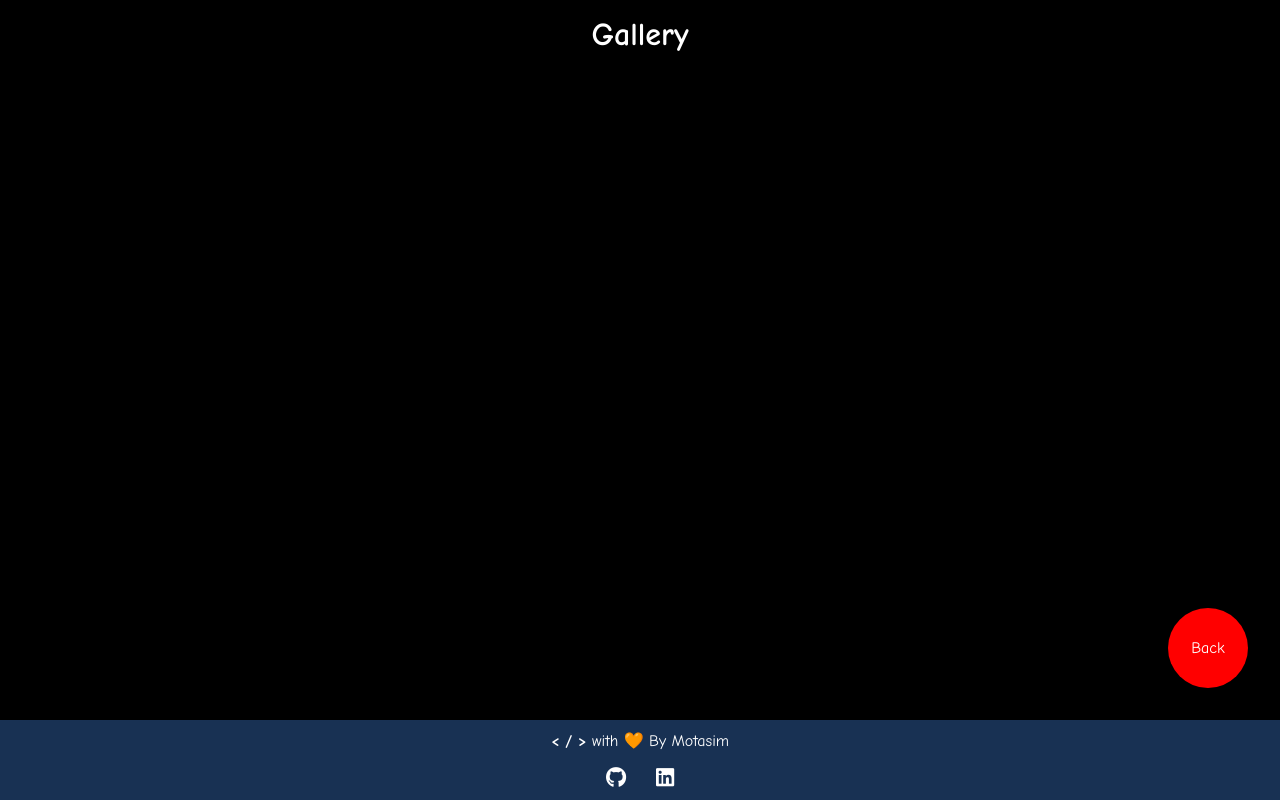
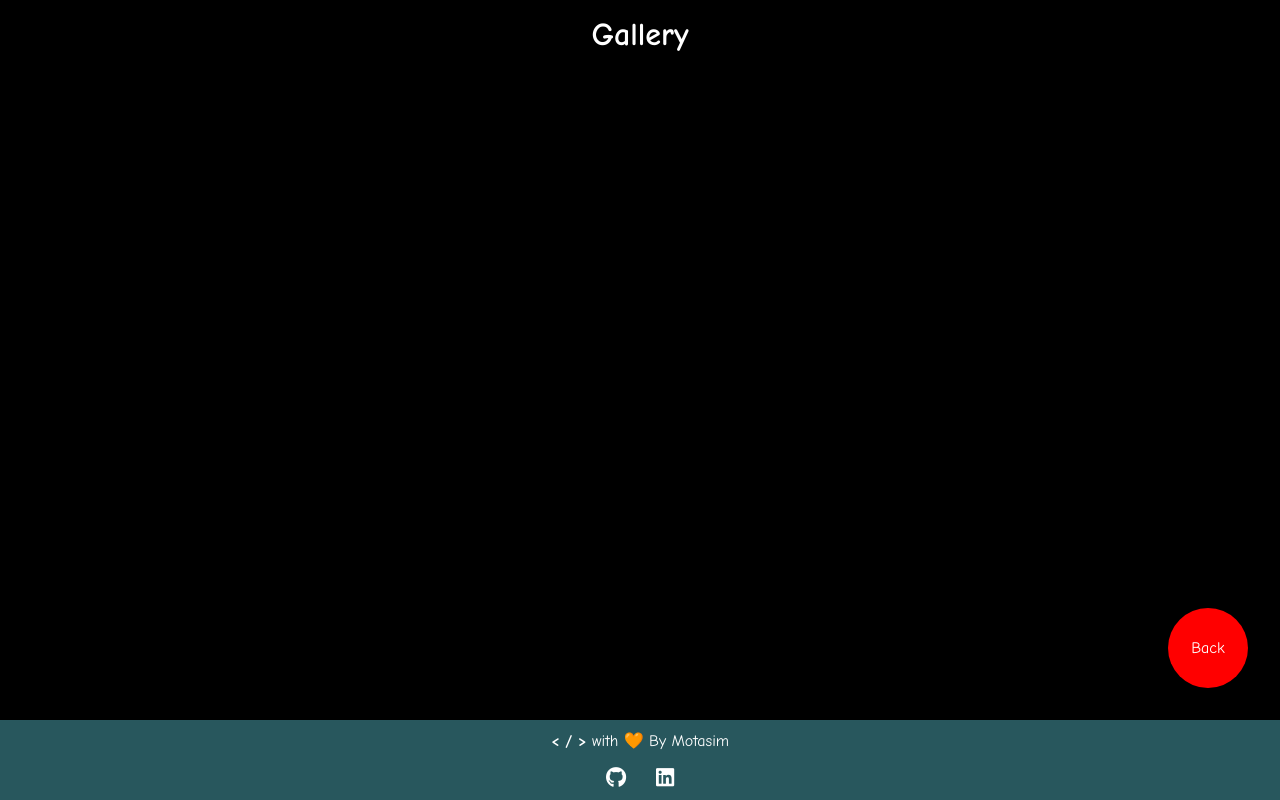
Before and after one commit to motasimmakki/Camera-App, a plain HTML site: page gallery.html in a window 1280 px wide. Drawn offline with Linux system fonts and the light colour scheme.

Commit message:
:art:chore: Changed footer color

```diff
--- a/gallery.css
+++ b/gallery.css
@@ -77,7 +77,7 @@ h1 {
     width: 100%;
     height: 4rem;
     padding: 2.5rem 0 2.5rem 0;
-    background-color: #183153;
+    background-color: #28575D;
     display: flex;
     justify-content: center;
     flex-direction: column;
--- a/style.css
+++ b/style.css
@@ -198,7 +198,7 @@ body {
     width: 100%;
     height: 4rem;
     padding: 0.5rem 0 0.5rem 0;
-    background-color: #183153;
+    background-color: #28575D;
     display: flex;
     justify-content: center;
     flex-direction: column;
```
